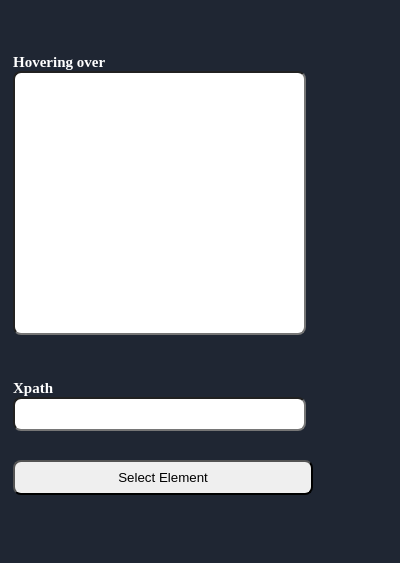
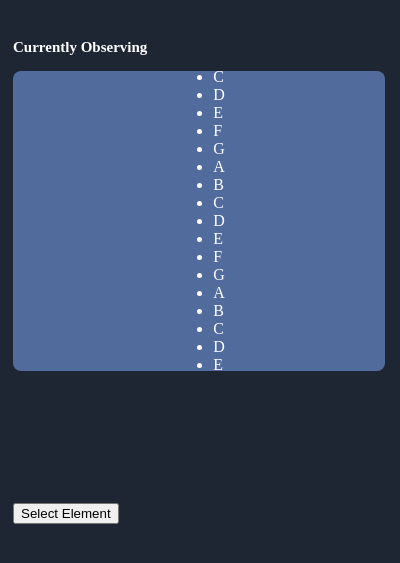
Before and after one commit to Spsden/Obsy, a browser extension: page html/popup.html in a window 400 px wide. Shown: the part 61-624 px from the top of the page. Drawn offline with Linux system fonts and the light colour scheme.

Commit message:
start element button now closes the popup

```diff
--- a/css/popup.css
+++ b/css/popup.css
@@ -3,30 +3,21 @@
   padding: 0px;
   width: 300px;
   height: 500px;
-
 }
 
 .bottom_container {
-  display: flex;
+  /* display: flex; */
   height: 100%;
   width: 100%;
-  flex-direction: column;
-  justify-content: space-evenly;
+  position: relative;
+  /* flex-direction: column; */
 
-
- padding: 5px;
+  padding: 5px;
 }
-
-
-
-
-
-
 
 .labels {
   font-size: 15px;
   font-weight: 600;
-
 }
 .hover-box {
   height: 50%;
@@ -37,8 +28,6 @@
   height: 100%;
 
   border-radius: 8px;
-
-
 }
 
 #xpath_box {
@@ -47,14 +36,62 @@
   height: 20px;
   border-radius: 8px;
   margin-right: 5px;
+}
 
+.obsy-list {
+  width: 93vw;
+  height: 300px;
+  background-color: #769ee894;
+  margin: auto;
+  overflow: auto;
+  scrollbar-width: thin;
+  display: flex;
+  flex-direction: column;
+  justify-content: center;
+  align-items: center;
+  border-radius: 8px;
 }
+
+.obsy-list::-webkit-scrollbar {
+  background-color:#fff;
+  width:13px;
+  border-radius: 8px;
+}
+
+/* background of the scrollbar except button or resizer */
+.obsy-list::-webkit-scrollbar-track {
+  background-color:#fff
+}
+.obsy-list::-webkit-scrollbar-track:hover {
+  background-color:#f4f4f4
+}
+
+/* scrollbar itself */
+.obsy-list::-webkit-scrollbar-thumb {
+  background-color: #1f2633;
+  border-radius:16px;
+  border:5px solid #fff
+}
+.obsy-list::-webkit-scrollbar-thumb:hover {
+  background-color:#a0a0a5;
+  border:4px solid #f4f4f4
+}
+
+/* set button(top and bottom of the scrollbar) */
+.obsy-list::-webkit-scrollbar-button
 
 .observe-btn {
   border-radius: 8px;
   width: 100%;
   height: 35px;
+
   cursor: pointer;
+}
+
+.btn-row {
+  position: absolute;
+  bottom: 5px;
+  width: 93vw;
 }
 
 body {
--- a/html/popup.html
+++ b/html/popup.html
@@ -24,28 +24,40 @@
       </div>
 
       <div class="bottom_container">
+        <div>
+          <p class="labels">Currently Observing</p>
+          <div class="obsy-list">
+            <ul>
+              <li>A</li>
+              <li>B</li>
+              <li>C</li>
+              <li id="innerelement">D</li>
+              <li>E</li>
+              <li>F</li>
+              <li>G</li>
 
-          <div class="hover-box">
-            <label for="hovering_over" , class="labels">Hovering over</label
-            ><br />
-            <input
-              type="text"
-              ,
-              id="info_boxes"
-              ,name="hovering_over"
-              readonly
-            />
+              <li>A</li>
+              <li>B</li>
+              <li>C</li>
+              <li id="innerelement">D</li>
+              <li>E</li>
+              <li>F</li>
+              <li>G</li>
+
+              <li>A</li>
+              <li>B</li>
+              <li>C</li>
+              <li id="innerelement">D</li>
+              <li>E</li>
+              <li>F</li>
+              <li>G</li>
+            </ul>
           </div>
-          <br />
+        </div>
 
-          <div class="xpath-box">
-            <label for="xpath" , class="labels">Xpath</label><br />
-            <input type="text" , id="xpath_box" ,name="xpath" readonly />
-          </div>
-          <div>
-            <button class="observe-btn">Select Element</button>
-          </div>
-
+        <div class="btn-row">
+          <button class="observe-btn">Select Element</button>
+        </div>
       </div>
     </div>
   </body>
--- a/js/contentScript.js
+++ b/js/contentScript.js
@@ -29,6 +29,7 @@ function launchPopUp() {
   window.style.display = "flex";
   window.style.justifyContent = "space-evenly";
   window.style.flexDirection = "column";
+  window.style.zIndex = "1000";
 
   window.innerHTML = bottomPopup;
 
@@ -109,19 +110,13 @@ const bottomPopup = `
 </div>
 <br><br><br>
 <div style="display:flex;width:100%;flex-wrap: wrap;align-items:center">
-
    <label style="width:100%", for="xpath">Xpath</label><br />
    <input
       style= "padding:5px;flex-grow:100;height:30px;border-radius:8px;margin-right:10px;box-sizing: border-box;"
       type="text" , id="xpath_box" ,name="xpath" readonly/>
-
-         <button style="border-radius:8px;padding: 10px 10px;color: #fff;background-color: #405cf5; cursor: pointer;box-shadow: rgba(50, 50, 93, .1) 0 0 0 1px inset,rgba(50, 50, 93, .1) 0 2px 5px 0,rgba(0, 0, 0, .07) 0 1px 1px 0;border-width: 0; appearance: button; box-sizing: border-box;" class="observe-btn">Copy</button>
+   <button style="border-radius:8px;padding: 10px 10px;color: #fff;background-color: #405cf5; cursor: pointer;box-shadow: rgba(50, 50, 93, .1) 0 0 0 1px inset,rgba(50, 50, 93, .1) 0 2px 5px 0,rgba(0, 0, 0, .07) 0 1px 1px 0;border-width: 0; appearance: button; box-sizing: border-box;" class="observe-btn">Copy</button>
 </div>
-
-
-
 <br>
-
 <div>
    <button style="border-radius:8px;padding: 10px 25px;color: #fff;background-color: #405cf5; cursor: pointer;box-shadow: rgba(50, 50, 93, .1) 0 0 0 1px inset,rgba(50, 50, 93, .1) 0 2px 5px 0,rgba(0, 0, 0, .07) 0 1px 1px 0;border-width: 0; appearance: button; box-sizing: border-box;" class="observe-btn">Start Observing</button>
 </div>
--- a/js/popUp.js
+++ b/js/popUp.js
@@ -20,6 +20,8 @@ selectElementBtn.addEventListener("click", () => {
     if (tabs[0].status === "complete") {
       chrome.tabs.sendMessage(tabs[0].id, { message: "launch-popup" });
 
+      document.querySelector('.popUpPage').style.display= 'none';
+
       // extensionIsOn = !extensionIsOn;
       // let message = {
       //     popUp
```
